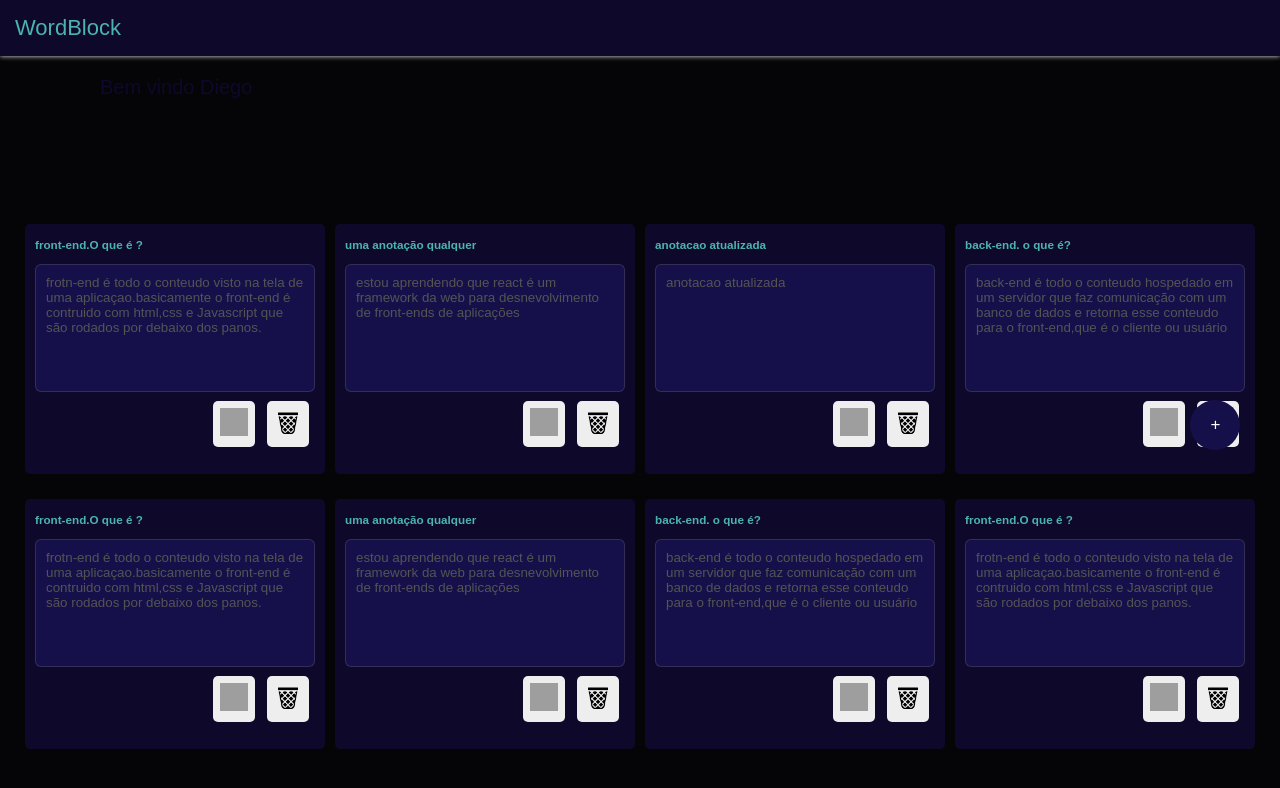
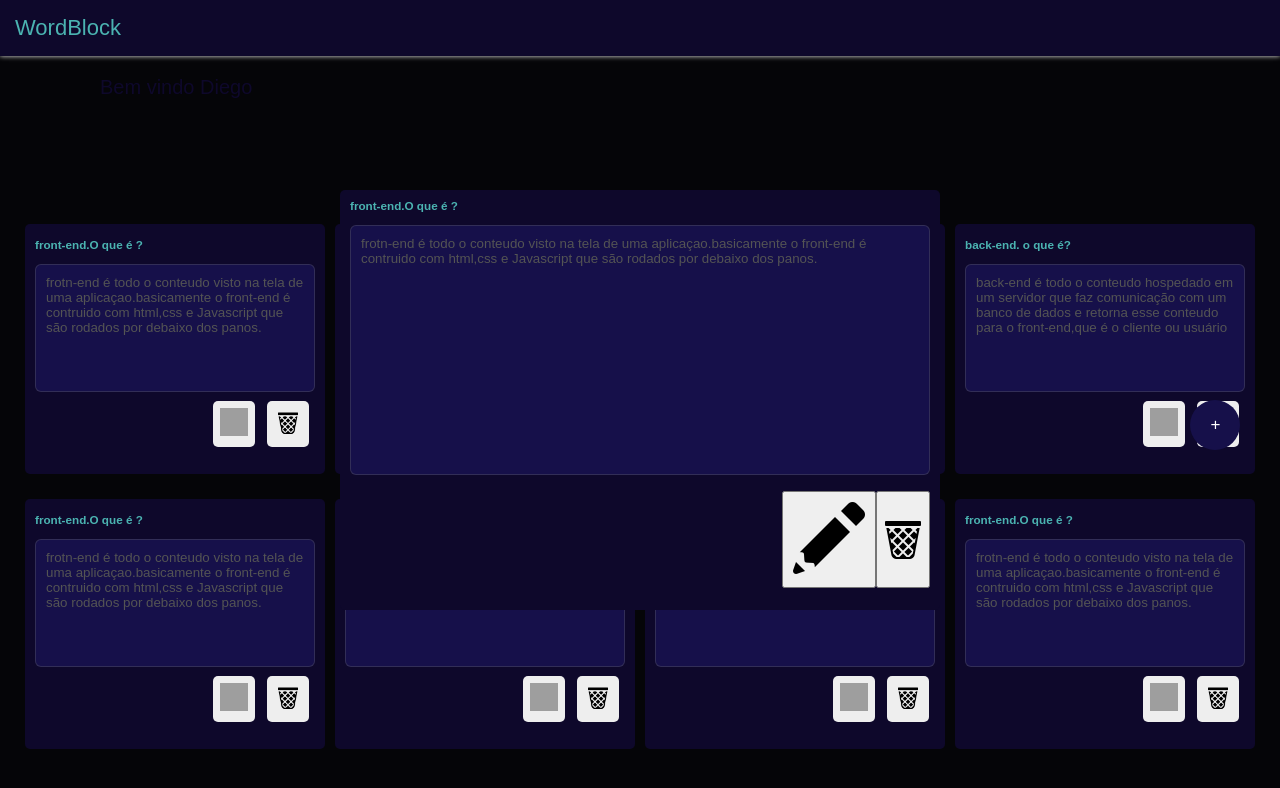
Before and after one commit to diegodevelopertec/bloco-de-notas, a React (Vite) app: page /notes in a window 1280 px wide. Both pictures are taken after a click on the link 288 px from the left and 424 px from the top of the page. Shown: the top 788 px of the page. Built offline with nearby package versions, Linux system fonts and the light colour scheme; no server answers; data requests are answered from the project's data file; grey boxes are pictures that could not be loaded.

Commit message:
criada funcao de retornar modal clicado com dados

```diff
--- a/src/Components/Card/index.tsx
+++ b/src/Components/Card/index.tsx
@@ -4,24 +4,24 @@ import * as S from './style'
 import ViewImage from '../../assets/images/view.png'
 import LixeiraImage from '../../assets/images/lixeira.png'
 import {ApiActions} from '../../Api/api'
+import {NotesTypes} from '../../types/notesType'
 
 type Props ={
-   info:{
-        id?:any,
-        title:string,
-        content:string,
-        data?:string
-   }
+   info:NotesTypes,
    clickDelete:()=>void,
+   onClick:(data:NotesTypes)=>void
 
 
 }
-export const Card=({info,clickDelete}:Props)=>{
+export const Card=({info,clickDelete,onClick}:Props)=>{
 
+    const clickReturnData=()=>{
+        onClick(info)
+    }
 
 
     return <>
-    <S.cardContainer className="cardItem">
+    <S.cardContainer onClick={clickReturnData} className="cardItem">
         <S.cardData>
             <span><h3 id="title-card">{info.title}</h3></span>
             <span><h3>{info.data}</h3></span>
--- a/src/Components/CardItem/index.tsx
+++ b/src/Components/CardItem/index.tsx
@@ -1,27 +1,25 @@
 import * as S from './style'
 import LixeiraImage from '../../assets/images/lixeira.png'
 import EditImage from '../../assets/images/edit.png'
+import { NotesTypes } from '../../types/notesType'
 
 
 type Props={
-idCard?:string,
-titleCard:string,
-contentCard:string,
-dateCard:string
-clikedDelete?:()=>void
+    data:NotesTypes
+   clikedDelete?:()=>void
 
 }
 
-export const CardItem=({idCard,dateCard,titleCard,contentCard}:Props)=>{
+export const CardItem=({data}:Props)=>{
 
     return <>
-    <S.cardContainer className="cardItem">
+    <S.cardContainer id={data.id.toString()} className="cardItem">
         <S.cardData>
-            <span><h3 id="title-card">{titleCard}</h3></span>
-            <span><h3>{dateCard}</h3></span>
+            <span><h3 id="title-card">{data.title}</h3></span>
+            <span><h3>{data.data}</h3></span>
         </S.cardData>
         <S.cardContent>
-            <textarea disabled name="" id="" value={contentCard}></textarea>
+            <textarea disabled name="" id="" value={data.content}></textarea>
         </S.cardContent>
         <S.ContainerActionsModal>
             <button className="link-view"  ><img  src={EditImage} alt="" /></button>
--- a/src/Pages/AllNotes/AllNotes.tsx
+++ b/src/Pages/AllNotes/AllNotes.tsx
@@ -15,6 +15,9 @@ export const AllNotes=()=>{
   const [onModal,setOnModal]=useState(false)
   const [opacity,setOpacity]=useState(false)
   const [notes,setNotes]=useState<NotesTypes[]>([])
+  const [activeModalContainer,setActiveModalContainer]=useState(false)
+  const [dataModalEdit,setDataModalEdit]=useState<NotesTypes | any>()
+  const [visibleModalEdit,setVisibleModalEdit]=useState(false)
 
   //EFFECTS
  useEffect(()=>{
@@ -39,25 +42,28 @@ export const AllNotes=()=>{
   }
 
   const actionsModal={
-          openModal:()=>{
-                setOnModal(true)
-                setOpacity(true)
+          openModal:()=>{setActiveModalContainer(true,),setOnModal(true) , setOpacity(true) },
+          closeModal:()=>{setActiveModalContainer(false), setOnModal(false) , setOpacity(false)}
+  }
 
-              },
-          closeModal:()=>{
-                setOnModal(false)
-                setOpacity(false)
 
-              }
+const returnDataModaledit=(data:NotesTypes)=>{
+  setDataModalEdit(data)
+  setVisibleModalEdit(true)
+  setActiveModalContainer(true)
+}
 
-  }
 
 return <>
     <S.Main id='list-container'>
           <S.ListContainer opacityCondition={opacity} className="list-card-container">
             {notes.length !== 0 ?   notes.map((item,index)=>(
                   <div key={index} >
-                      <Card clickDelete={()=>{deleteNote(item.id)}} info={item} />
+                      <Card
+                        clickDelete={()=>{deleteNote(item.id)}}
+                         info={item}
+                         onClick={returnDataModaledit}
+                         />
                   </div>))
                     :
                     <S.ErrorMensage >
@@ -71,8 +77,9 @@ return <>
           </S.ListContainer>
           <BotaoFixo activateOnModal={actionsModal.openModal}/>
        </S.Main>
-       {onModal && <S.ContainerModal>
+       {activeModalContainer && <S.ContainerModal>
            { onModal && <Modal  activateOffModal={actionsModal.closeModal} />}
+           {visibleModalEdit && <CardItem data={dataModalEdit} />}
        </S.ContainerModal>}
 
 
```
